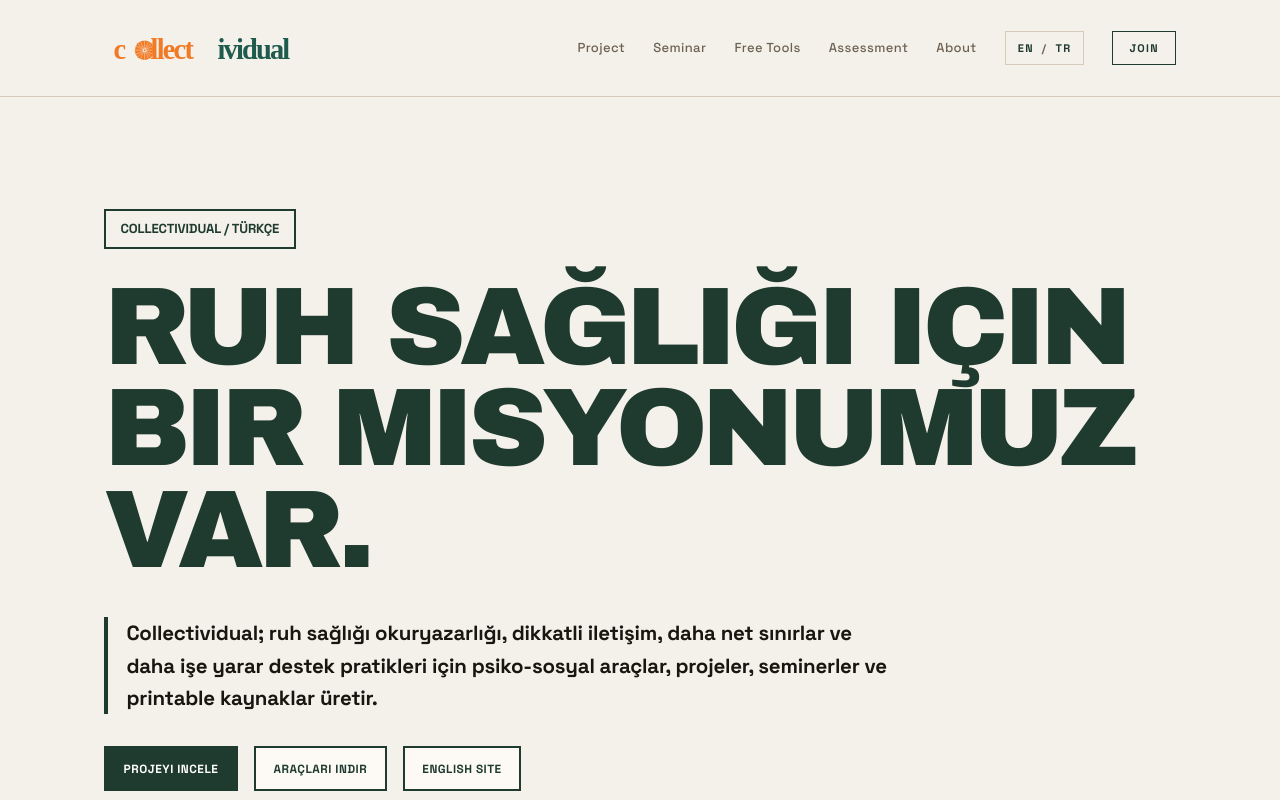
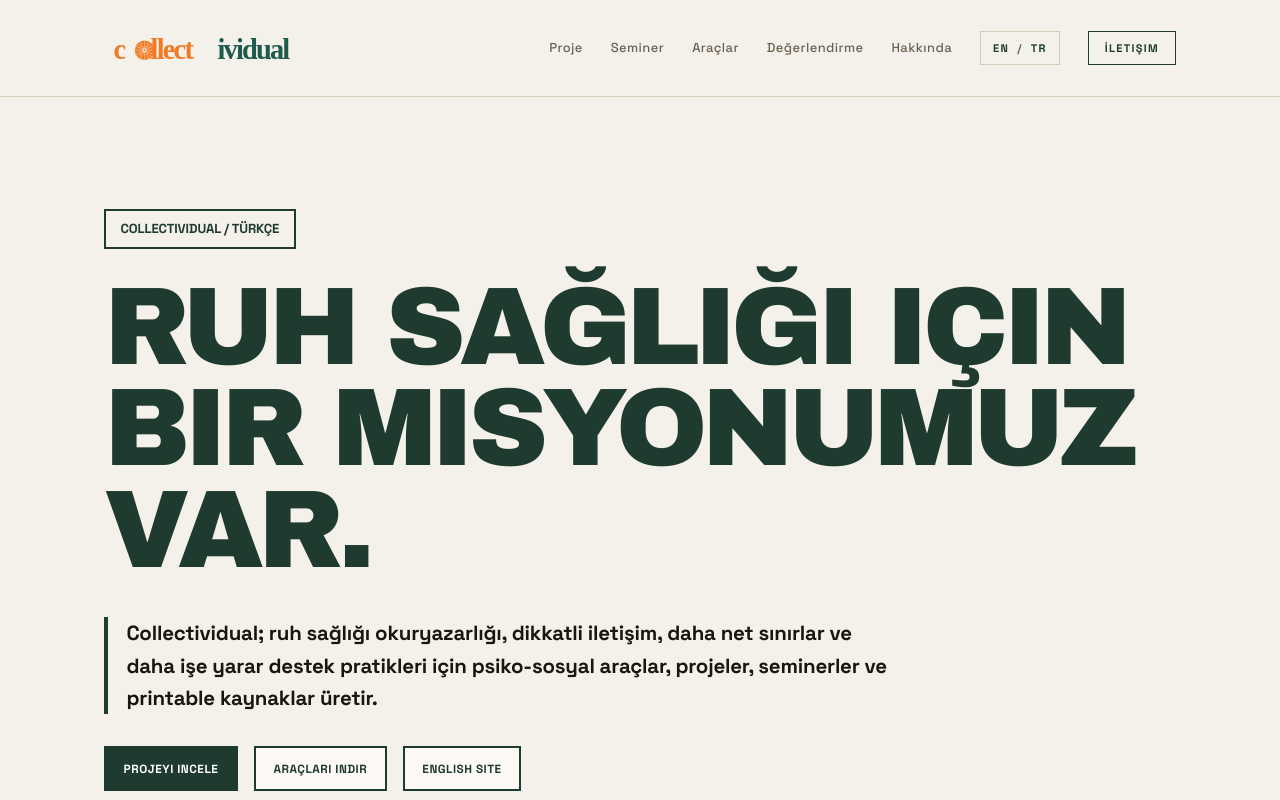
Before and after one commit to selaleakirmak-cmyk/collectividual-site, a Next.js app: page /tr in a window 1280 px wide. Shown: the top 800 px of the page. Built offline with nearby package versions, Linux system fonts and the light colour scheme.

Commit message:
Localize navbar labels on Turkish pages

```diff
--- a/components/site/Navbar.tsx
+++ b/components/site/Navbar.tsx
@@ -1,12 +1,38 @@
+"use client";
+
 import Image from "next/image";
 import Link from "next/link";
+import { usePathname } from "next/navigation";
 import Container from "./Container";
 
 export default function Navbar() {
+  const pathname = usePathname();
+  const isTurkish = pathname?.startsWith("/tr");
+
+  const labels = isTurkish
+    ? {
+        project: "Proje",
+        seminar: "Seminer",
+        tools: "Araçlar",
+        assessment: "Değerlendirme",
+        about: "Hakkında",
+        join: "İletişim",
+        homeLabel: "Collectividual ana sayfa",
+      }
+    : {
+        project: "Project",
+        seminar: "Seminar",
+        tools: "Free Tools",
+        assessment: "Assessment",
+        about: "About",
+        join: "Join",
+        homeLabel: "Collectividual home",
+      };
+
   return (
     <header className="border-b border-[var(--border)] bg-[var(--bg)]">
       <Container className="flex items-center justify-between gap-5 py-4">
-        <Link href="/" className="block w-[190px] shrink-0 md:w-[240px]" aria-label="Collectividual home">
+        <Link href={isTurkish ? "/tr" : "/"} className="block w-[190px] shrink-0 md:w-[240px]" aria-label={labels.homeLabel}>
           <Image
             src="/collectividual-logo.svg"
             alt="Collectividual"
@@ -18,11 +44,11 @@ export default function Navbar() {
         </Link>
 
         <nav className="hidden items-center gap-7 md:flex text-[13px] tracking-[0.03em] text-[var(--muted)]">
-          <Link href="/campaigns/good-intentions-are-not-enough">Project</Link>
-          <Link href="/seminars/mental-health-literacy">Seminar</Link>
-          <Link href="/tools/mental-health-literacy-checklists">Free Tools</Link>
-          <Link href="/assessment/mental-health-literacy">Assessment</Link>
-          <Link href="/about">About</Link>
+          <Link href="/campaigns/good-intentions-are-not-enough">{labels.project}</Link>
+          <Link href="/seminars/mental-health-literacy">{labels.seminar}</Link>
+          <Link href="/tools/mental-health-literacy-checklists">{labels.tools}</Link>
+          <Link href="/assessment/mental-health-literacy">{labels.assessment}</Link>
+          <Link href="/about">{labels.about}</Link>
           <div className="flex items-center gap-2 border border-[var(--border)] px-3 py-2 text-[11px] font-black uppercase tracking-[0.12em] text-[var(--accent)]">
             <Link href="/">EN</Link>
             <span className="text-[var(--muted)]">/</span>
@@ -32,7 +58,7 @@ export default function Navbar() {
             href="/join"
             className="border border-[var(--accent)] px-4 py-2 text-[11px] font-black uppercase tracking-[0.12em] text-[var(--accent)] transition hover:bg-[var(--accent)] hover:text-white"
           >
-            Join
+            {labels.join}
           </Link>
         </nav>
       </Container>
```
